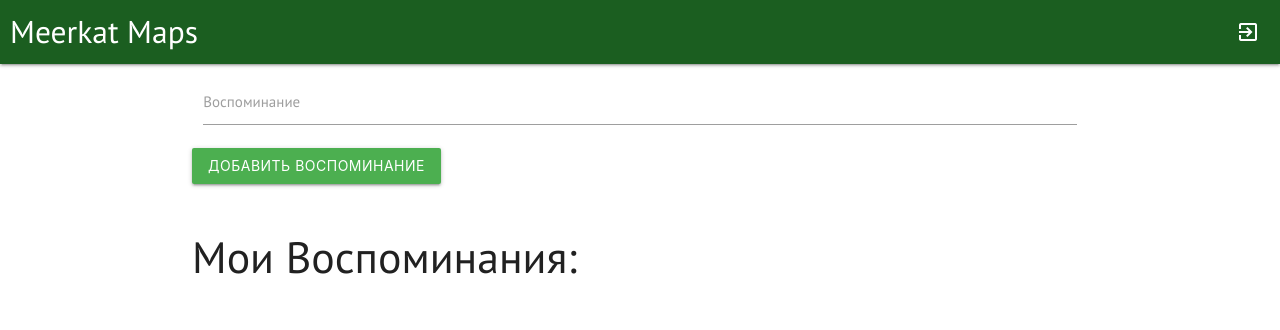
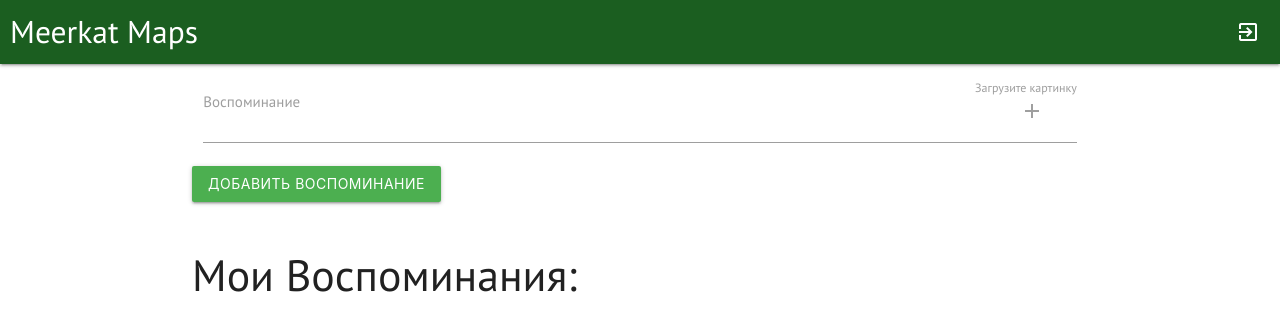
Before and after one commit to popetrov/mern_status_client, a React (Create React App) app: page / in a window 1280 px wide. Shown: the top 330 px of the page. Built offline with nearby package versions, Linux system fonts and the light colour scheme; no server answers; sample sign-in values are in the browser's storage.

Commit message:
added input file

```diff
--- a/src/pages/MainPage/MainPage.css
+++ b/src/pages/MainPage/MainPage.css
@@ -26,3 +26,14 @@ i:hover {
     transform: scale(1.3);
     transition: transform 0.3s ease;
 }
+
+.input-add-file {
+    display: none;
+}
+
+.add {
+    margin-top: 20px;
+    padding-left: 30px;
+    cursor: pointer;
+    position:absolute
+}
--- a/src/pages/MainPage/MainPage.jsx
+++ b/src/pages/MainPage/MainPage.jsx
@@ -82,6 +82,13 @@ export const MainPage = () => {
                 >
                     <div className="row">
                         <div className="input-field col s12">
+                            <div>
+                                <input id='file' name='file' className='input-add-file' type="file"/>
+                                <label className='right' htmlFor="file">
+                                    <i className='material-icons add right'>add</i>
+                                    Загрузите картинку
+                                </label>
+                            </div>
                             <input
                                 type="text"
                                 id='text'
@@ -92,6 +99,7 @@ export const MainPage = () => {
                             />
                             <label htmlFor="input">Воспоминание</label>
                         </div>
+
                         <div className="row">
                             <button
                                 className="waves-effect waves-light btn green"
```
Lines whose indentation alone changed are shown as unchanged.
